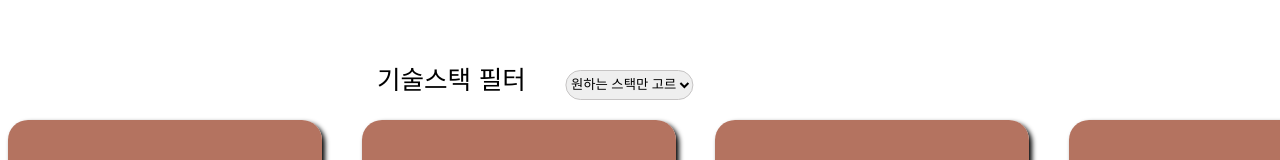
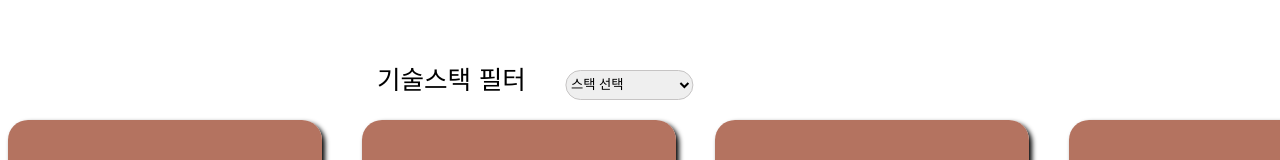
Before and after one commit to Sejong-Dev-Matcher/FrontEnd, a React (Create React App) app: page /fellows in a window 1280 px wide. Shown: the part 473-633 px from the top of the page. Built offline with nearby package versions, Linux system fonts and the light colour scheme; a web font is replaced by a local one.

Commit message:
[fix] projectCard css 수정

```diff
--- a/src/components/Dropdown.js
+++ b/src/components/Dropdown.js
@@ -44,7 +44,7 @@ const MakeProject = () => {
               value={"select"}
               onChange={handleSelect}
             >
-              <option defaultValue="">원하는 스택만 고르세요!</option>
+              <option defaultValue="" >스택 선택</option>
               {stack_list.map((stack) => (
                 <option value={stack.value} key={stack.value}>
                   {stack.name}
--- a/src/css/Projectcard.module.css
+++ b/src/css/Projectcard.module.css
@@ -5,6 +5,7 @@
   border-radius: 20px;
   border-bottom: 1px solid #000000;
   box-shadow: 3px 3px 5px;
+  cursor: pointer;
 }
 .container:hover {
   .info_field {
```
